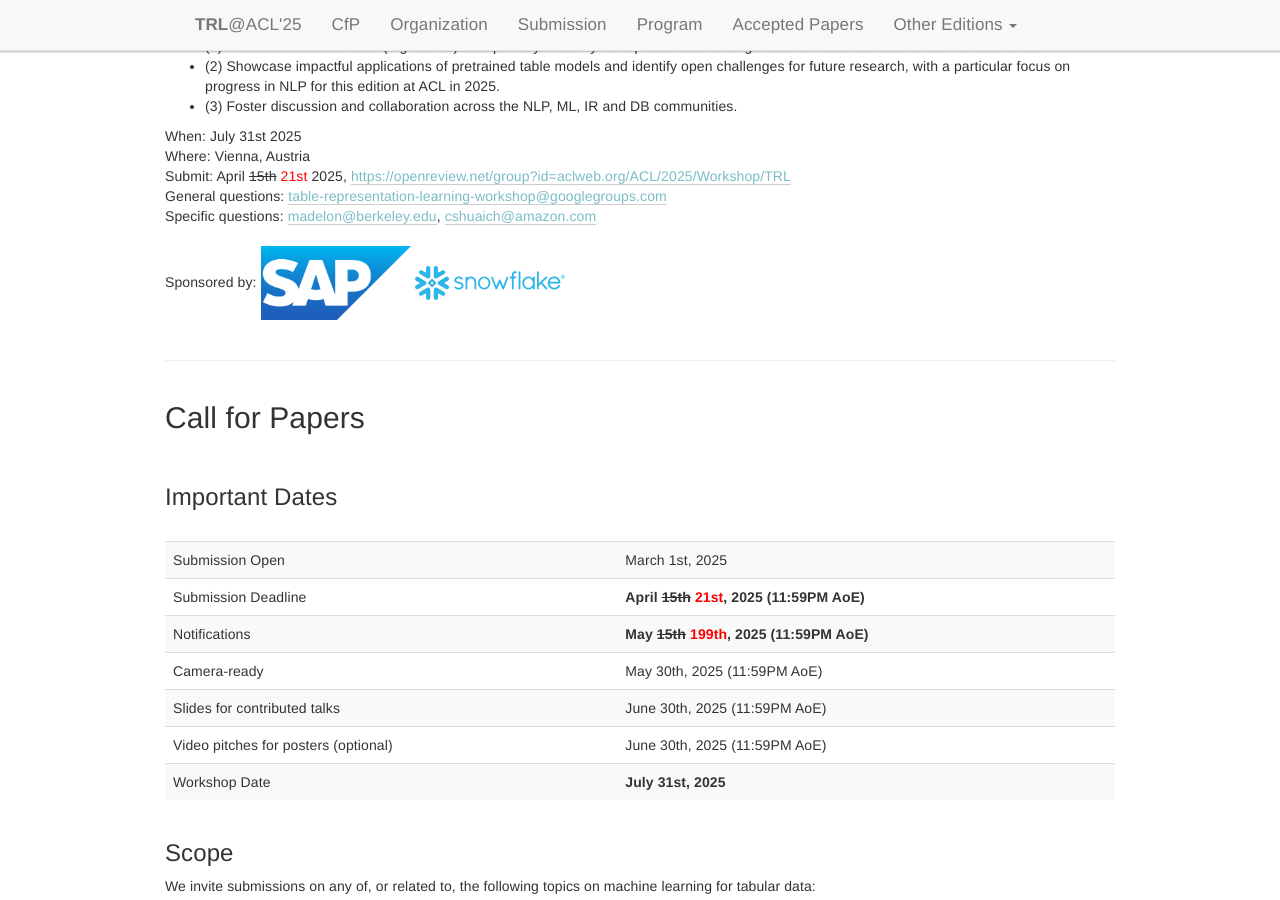
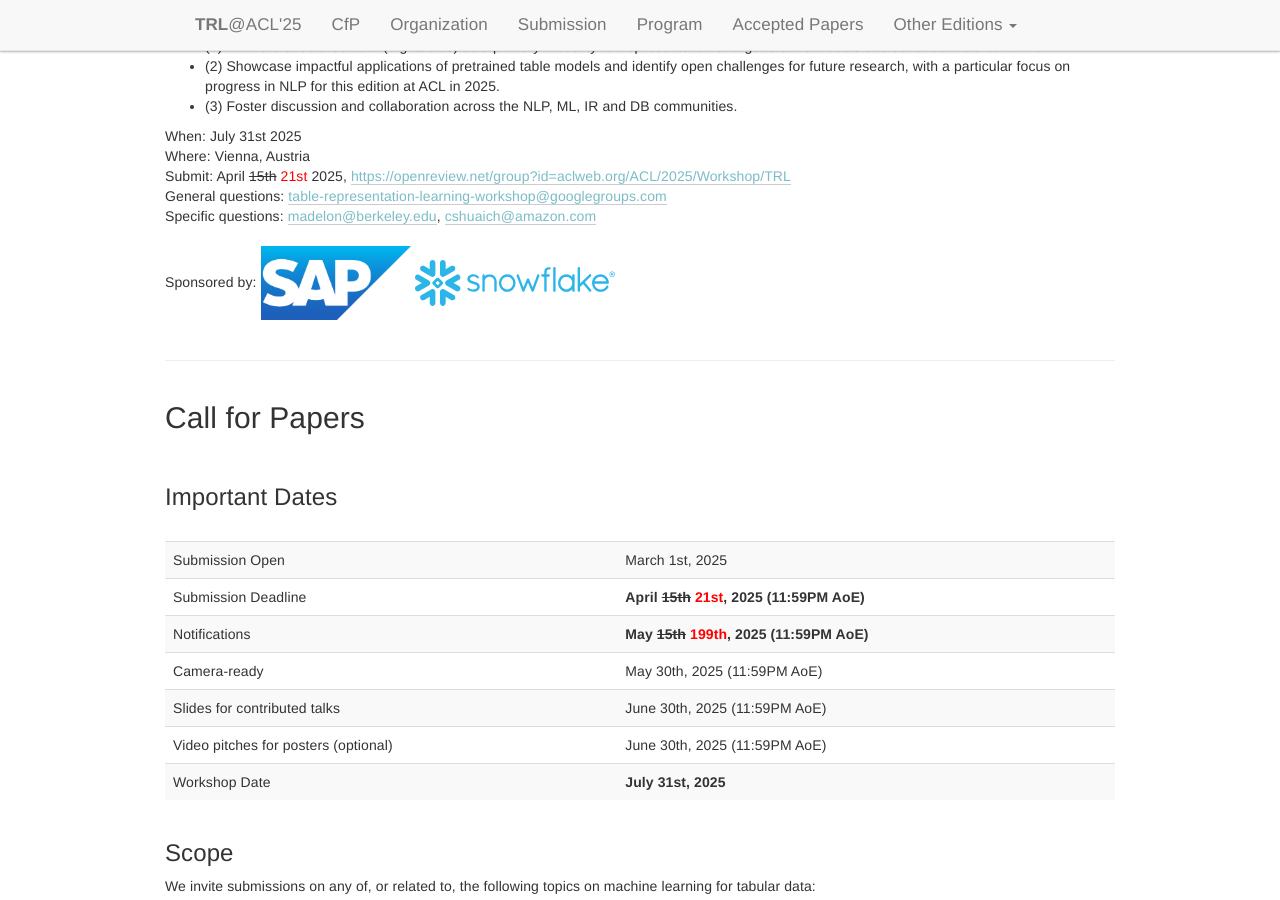
Before and after one commit to table-representation-learning/table-representation-learning.github.io, a Jekyll site: the page built from _pages/acl2025/index.html, in a window 1280 px wide and 900 px high, scrolled down 650 px. Built offline with Jekyll 4.4.1, drawn with Linux system fonts in a browser that asks for light colours.

Commit message:
increase size logo

```diff
--- a/_pages/acl2025/index.html
+++ b/_pages/acl2025/index.html
@@ -78,7 +78,7 @@
             </div> -->
             <div>
                 <br>
-                Sponsored by: <a id="img-link" style="text-decoration:none" href="https://www.sap.com/" target="blank"><img src="/assets/sap-logo.png" width="150"></a> <a id="img-link" style="text-decoration:none" href="https://www.snowflake.com/" target="blank"><img src="/assets/snowflake-logo.svg" width="150"></a>
+                Sponsored by: <a id="img-link" style="text-decoration:none" href="https://www.sap.com/" target="blank"><img src="/assets/sap-logo.png" width="150"></a> <a id="img-link" style="text-decoration:none" href="https://www.snowflake.com/" target="blank"><img src="/assets/snowflake-logo.svg" width="200"></a>
             </div>
 
 
```
